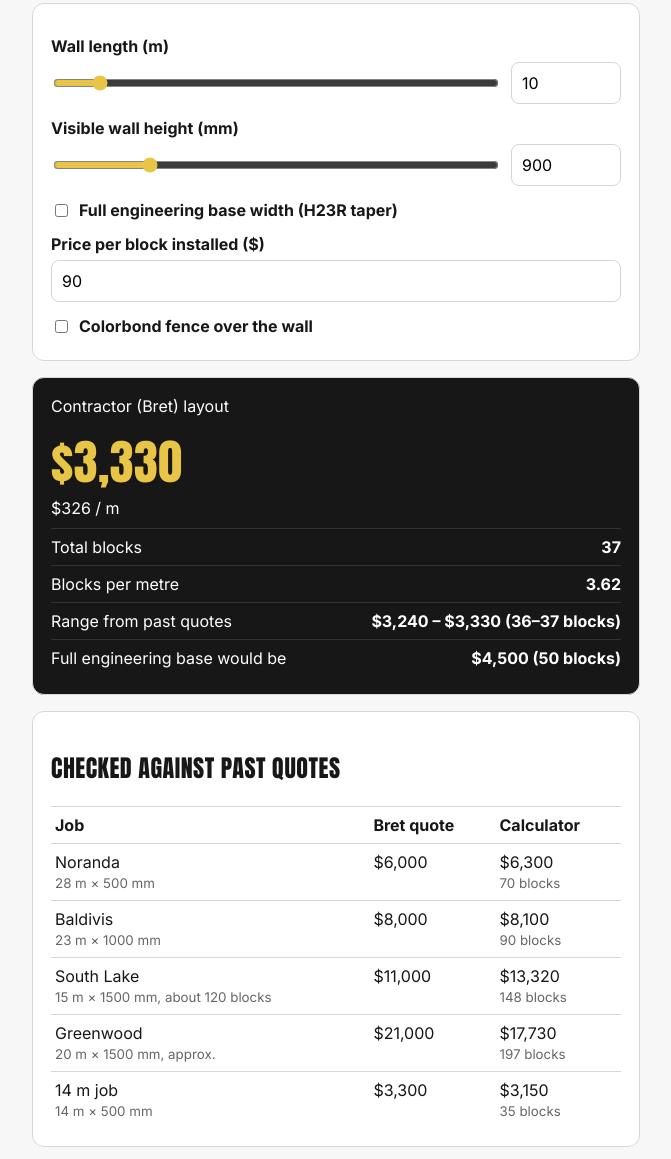
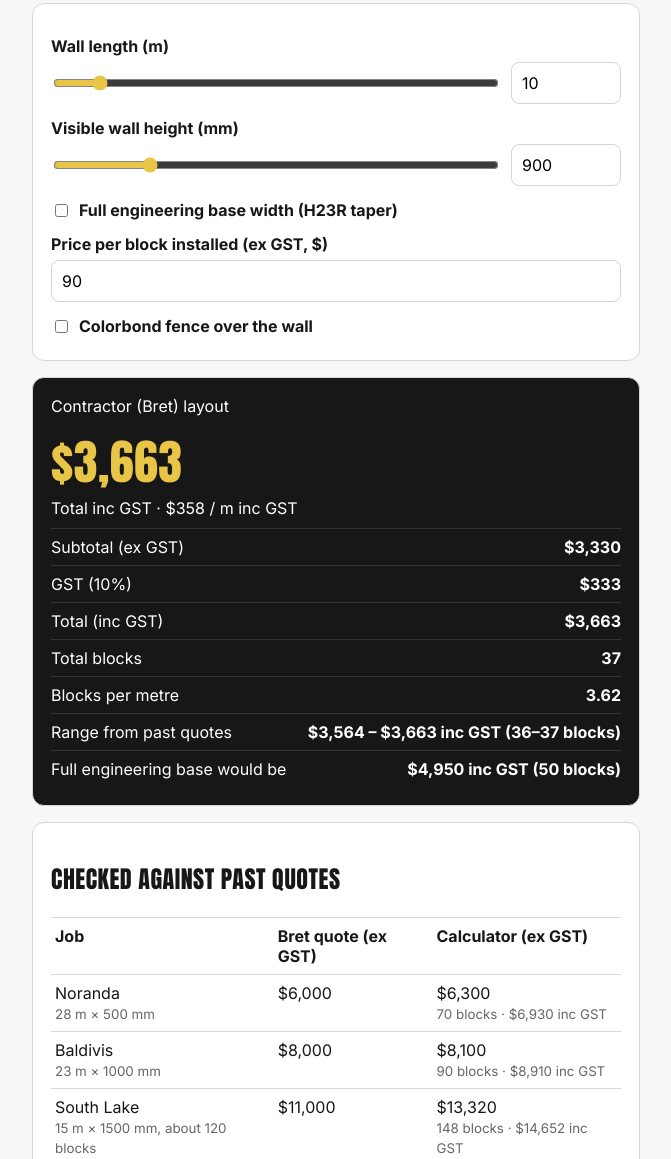
Before and after one commit to gabionRstar/limestone-calculator, a plain HTML site: page index.html in a window 1280 px wide. Shown: the part 116-1275 px from the top of the page, without its empty margins (304-975 px from the left). Drawn offline with Linux system fonts and the light colour scheme.

Commit message:
Show GST: ex GST subtotal, GST, inc GST total

```diff
--- a/index.html
+++ b/index.html
@@ -9,12 +9,12 @@
 <label>Visible wall height (mm)</label><div class="pair"><input type="range" id="hR" min="350" max="3000" step="50" value="900"><input type="number" id="h" min="350" step="10" value="900"></div>
 <p id="warn" class="warn" hidden>Over 3000 mm is outside the H23R engineering. Needs separate engineering (calculated at 3000).</p>
 <label class="chk"><input type="checkbox" id="eng"> Full engineering base width (H23R taper)</label>
-<label>Price per block installed ($)</label><input type="number" id="price" step="1">
+<label>Price per block installed (ex GST, $)</label><input type="number" id="price" step="1">
 <label class="chk"><input type="checkbox" id="fence"> Colorbond fence over the wall</label>
-<div id="fenceBox" hidden><label>Price per fence post ($, optional)</label><input type="number" id="postPrice" placeholder="leave blank"><p id="fenceOut" class="note"></p></div>
+<div id="fenceBox" hidden><label>Price per fence post (ex GST, $, optional)</label><input type="number" id="postPrice" placeholder="leave blank"><p id="fenceOut" class="note"></p></div>
 </section>
 <section class="card result"><div id="mode" class="perm"></div><div class="big" id="total"></div><div id="perm" class="perm"></div><p id="range" class="warn" hidden>Outside quoted range – confirm with contractor.</p><div id="out"></div></section>
-<section class="card"><h2>CHECKED AGAINST PAST QUOTES</h2><table><thead><tr><th>Job</th><th>Bret quote</th><th>Calculator</th></tr></thead><tbody id="quotes"></tbody></table></section>
+<section class="card"><h2>CHECKED AGAINST PAST QUOTES</h2><table><thead><tr><th>Job</th><th>Bret quote (ex GST)</th><th>Calculator (ex GST)</th></tr></thead><tbody id="quotes"></tbody></table></section>
 <section class="card"><h2>ASSUMPTIONS</h2><ul>
 <li>Based on a Structerre H23R single-job engineering detail (max height 3000 mm). Each job needs its own engineering.</li>
 <li>Base width = H/2 + 200 mm (min 650 mm up to 1000 mm high). Embedment 200 mm (300 mm over 1000 mm high).</li>
@@ -23,5 +23,6 @@
 <li>Stable sand or rock soils only. Free-draining granular backfill. Water table below the bottom of the wall.</li>
 <li>Foundation and backfill compacted to 6 blows/300 mm. Surcharge max 5 kPa.</li>
 <li>Excludes engineering, council or building permit, Water Corporation approval, excavation or removal of fill, drainage, and fence panels.</li>
+<li>Block price is ex GST. GST of 10% is added to the headline total.</li>
 <li>Indicative only. Final quote after a site inspection.</li></ul></section>
 </main><script src="limestone.js"></script></body></html>
--- a/limestone.js
+++ b/limestone.js
@@ -2,7 +2,8 @@
 const C = {
   BLOCK_L: 1000, BLOCK_W: 350, BLOCK_H: 350, // mm
   MORTAR: 20,            // mm mortar joint (bed + perp + across)
-  PRICE_DEFAULT: 90,     // $ per block installed
+  PRICE_DEFAULT: 90,     // $ per block installed, ex GST
+  GST: 0.10,             // GST rate
   MAX_H: 3000,           // mm, Structerre H23R max
   MIN_BASE: 650,         // mm, min base width for H<=1000
   EMBED_LOW: 200, EMBED_HIGH: 300, EMBED_SWITCH: 1000, // mm
@@ -60,22 +61,22 @@
     const Hc = Math.min(H, C.MAX_H), e = calc(L, Hc, p), b = calcBret(L, Hc, p), eng = $('eng').checked;
     const r = eng ? e : b;
     $('mode').textContent = eng ? 'Full engineering base width (H23R taper)' : 'Contractor (Bret) layout';
-    $('total').textContent = fmt(r.cost);
-    $('perm').textContent = fmt(r.perM) + ' / m';
+    $('total').textContent = fmt(r.cost * (1 + C.GST));
+    $('perm').textContent = 'Total inc GST · ' + fmt(r.perM * (1 + C.GST)) + ' / m inc GST';
     $('range').hidden = eng || !b.outside;
-    const rows = [['Total blocks', r.blocks], ['Blocks per metre', r.bpm.toFixed(2)]];
+    const rows = [['Subtotal (ex GST)', fmt(r.cost)], ['GST (10%)', fmt(r.cost * C.GST)], ['Total (inc GST)', fmt(r.cost * (1 + C.GST))], ['Total blocks', r.blocks], ['Blocks per metre', r.bpm.toFixed(2)]];
     if (eng) rows.push(['Courses', e.courses + ' (' + e.total + ' mm incl. embedment)'], ['Base width', Math.round(e.base) + ' mm'],
-      ['Embedment', e.embed + ' mm'], ['Blocks wide bottom→top', e.list.join(' · ')], ['Contractor layout would be', fmt(b.cost) + ' (' + b.blocks + ' blocks)']);
-    else { if (b.hi !== b.lo) rows.push(['Range from past quotes', fmt(b.lo * p) + ' – ' + fmt(b.hi * p) + ' (' + b.lo + '–' + b.hi + ' blocks)']);
-      rows.push(['Full engineering base would be', fmt(e.cost) + ' (' + e.blocks + ' blocks)']); }
+      ['Embedment', e.embed + ' mm'], ['Blocks wide bottom→top', e.list.join(' · ')], ['Contractor layout would be', fmt(b.cost * (1 + C.GST)) + ' inc GST' + ' (' + b.blocks + ' blocks)']);
+    else { if (b.hi !== b.lo) rows.push(['Range from past quotes', fmt(b.lo * p * (1 + C.GST)) + ' – ' + fmt(b.hi * p * (1 + C.GST)) + ' inc GST (' + b.lo + '–' + b.hi + ' blocks)']);
+      rows.push(['Full engineering base would be', fmt(e.cost * (1 + C.GST)) + ' inc GST' + ' (' + e.blocks + ' blocks)']); }
     $('out').innerHTML = rows.map(([k, v]) => `<div class="row"><span>${k}</span><b>${v}</b></div>`).join('');
     $('quotes').innerHTML = C.QUOTES.map(q => { const c = calcBret(q.L, q.H, p);
-      return `<tr><td>${q.job}<br><small>${q.L} m × ${q.H} mm${q.note ? ', ' + q.note : ''}</small></td><td>${fmt(q.quote)}</td><td>${fmt(c.cost)}<br><small>${c.blocks} blocks</small></td></tr>`; }).join('');
+      return `<tr><td>${q.job}<br><small>${q.L} m × ${q.H} mm${q.note ? ', ' + q.note : ''}</small></td><td>${fmt(q.quote)}</td><td>${fmt(c.cost)}<br><small>${c.blocks} blocks · ${fmt(c.cost * (1 + C.GST))} inc GST</small></td></tr>`; }).join('');
     const f = $('fence').checked; $('fenceBox').hidden = !f;
     if (f) {
       const posts = Math.ceil(L / C.POST_SPACING) + 1, pp = parseFloat($('postPrice').value);
       $('fenceOut').innerHTML = `<b>${posts} posts</b> at ${C.POST_SPACING} m max c/c, cored through the limestone and grouted.` +
-        (pp ? ` Posts: ${fmt(posts * pp)} (not in total above).` : '') +
+        (pp ? ` Posts: ${fmt(posts * pp)} ex GST (not in total above).` : '') +
         `<br>Within ${C.ANCHOR_ZONE} m of a fence free end: 550×550×650 concrete anchor blocks with 2N12 dowels, or posts at 1200 c/c. Fence max 1800 high; wall min 900 high for posts.`;
     }
   }
```
